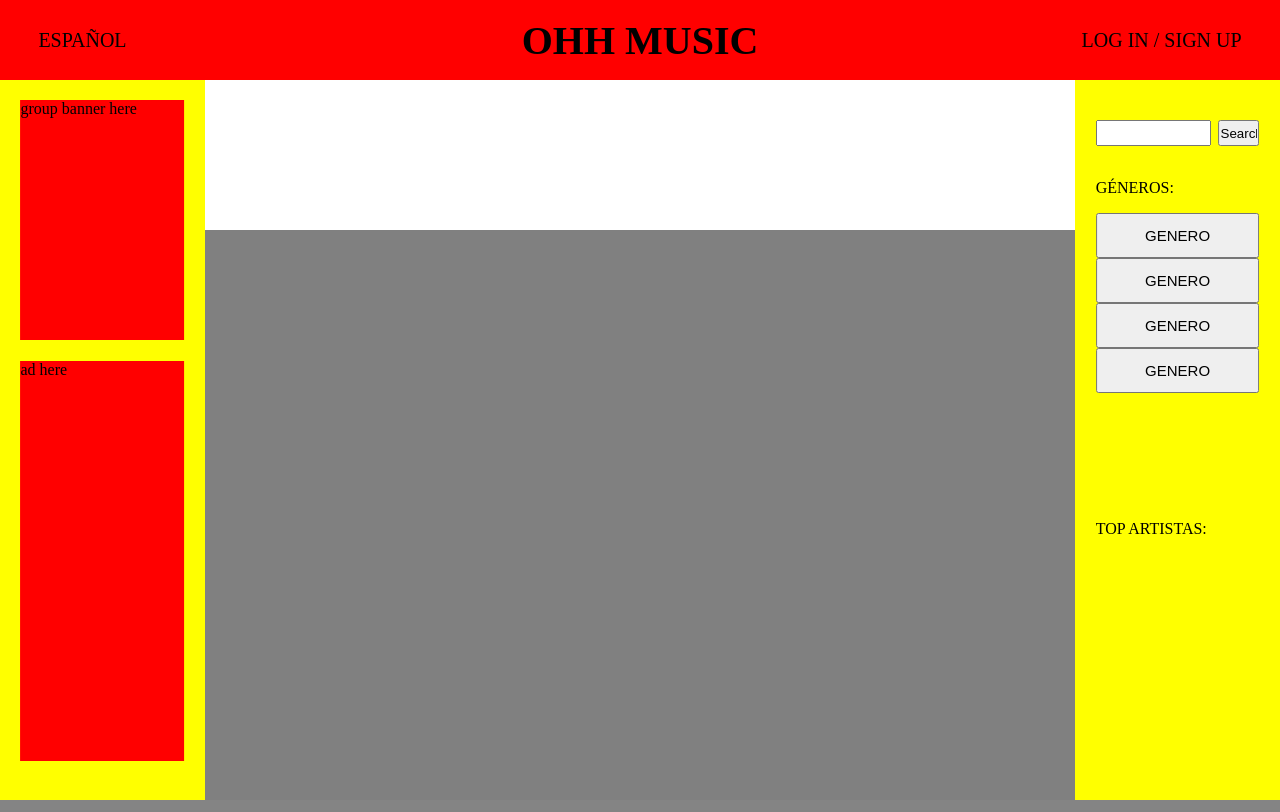
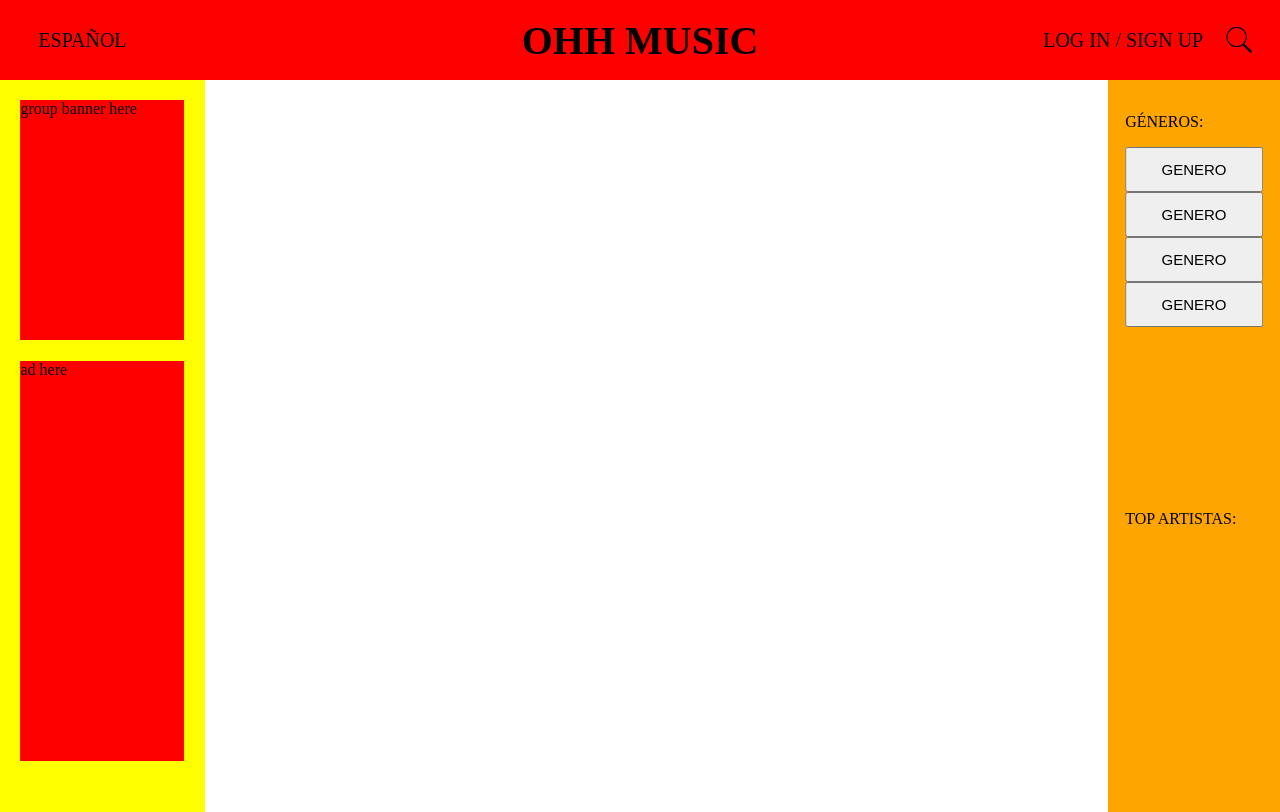
Before and after one commit to Denky230/OhhMusic, a PHP site: page /php/index.php in a window 1280 px wide. Run offline with PHP 8.4, Linux system fonts and the light colour scheme.

Commit message:
- Search integrado en el Header - Frame derecho movido a fr_home.php

```diff
--- a/css/base.css
+++ b/css/base.css
@@ -8,7 +8,7 @@ p {
     line-height: 50px;
 }
 
-body {
+html {
     background-color: gray;
 }
 
@@ -38,12 +38,59 @@ body {
     left: 3%;
 }
 #login {
-    right: 3%;
+    right: 6%;
+}
+
+/* ------------------------------ Search ------------------------------ */
+
+#search_bar {
+    position: absolute;
+
+    height: 56px;
+    width: 400px;
+
+    right: -450px;
+
+    padding: 10px;
+
+    font-size: 20px;
+    transition: all .5s;
+}
+#search_icon {
+    position: absolute;
+
+    height: 30px;
+    width: 30px;
+
+    top: 50%;
+    transform: translateY(-50%);
+    right: 2%;
+}
+#search_icon:hover {
+    cursor: pointer;
+}
+.search_bar_show {
+    transform: translateX(-130%);
+}
+
+/* ------------------------------- Main ------------------------------- */
+
+#main {
+    z-index: -1;
+    position: absolute;
+
+    height: 91.5%;
+    width: 84%;
+
+    top: 80px;
+    left: 16%;
+
+    border: none;
 }
 
 /* ------------------------------- Sides ------------------------------- */
 
-#frame_left, #frame_right {
+#frame_left {
     z-index: -1;
     position: fixed;
 
@@ -72,18 +119,3 @@ body {
 #adBanner_left {
     height: 50%;
 }
-
-#frame_right {
-    left: 84%;
-}
-
-#main {
-    position: absolute;
-
-    width: 68%;
-
-    top: 80px;
-    left: 16%;
-
-    border: none;
-}
--- a/css/home.css
+++ b/css/home.css
@@ -1,37 +1,34 @@
 
-/* ------------------------------ Search ------------------------------ */
+* {
+    margin: 0;
+    padding: 0;
+}
 
-#search {
-    position: relative;
+p {
+    line-height: 50px;
+}
 
-    height: 26px;
-    width: 80%;
-
-    top: 5%;
-    left: 50%;
-    transform: translateX(-50%);
-}
-#search input[type=text] {
-    position: absolute;
-
-    height: 85%;
-    width: 68%;
-}
-#search input[type=submit] {
-    position: absolute;
-
-    height: 100%;
-    width: 25%;
-
-    right: 0;
+body {
+    background-color: white;
 }
 
 /* ---------------------------- Right Frame ---------------------------- */
 
+#frame_right {
+    position: absolute;
+
+    height: 100%;
+    width: 16%;
+
+    left: 84%;
+
+    background-color: orange;
+}
+
 #genres, #topArtists {
     position: relative;
 
-    height: 320px;
+    height: 380px;
     width: 80%;
 
     margin-top: 10%;
@@ -42,7 +39,7 @@
 /* ------------------------------ Genres ------------------------------- */
 
 #genres {
-    margin-top: 28%;
+    margin-top: 10%;
 }
 #genres_btns {
     height: 270px;
--- /dev/null
+++ b/js/search.js
@@ -0,0 +1,8 @@
+var search_icon = document.getElementById('search_icon');
+var search_bar = document.getElementById('search_bar');
+
+search_icon.addEventListener('click', function(){
+    "use strict";
+    search_bar.classList.toggle('search_bar_show');
+    search_bar.focus();
+});
--- a/php/fr_home.php
+++ b/php/fr_home.php
@@ -7,11 +7,25 @@ and open the template in the editor.
 <html>
     <head>
         <meta charset="UTF-8">
-        <link rel="stylesheet" href="../css/base.css"/>
         <link rel="stylesheet" href="../css/home.css"/>
         <title>Home</title>
     </head>
-    <body style="background-color: white">
-
+    <body>
+        <aside id="frame_right">
+            <div id="genres">
+                <p>GÉNEROS:</p>
+                <div id="genres_btns">
+                    <form>
+                        <input type="submit" value="GENERO"><br>
+                        <input type="submit" value="GENERO"><br>
+                        <input type="submit" value="GENERO"><br>
+                        <input type="submit" value="GENERO"><br>
+                    </form>
+                </div>
+            </div>
+            <div id="topArtists">
+                <p>TOP ARTISTAS:</p>
+            </div>
+        </aside>
     </body>
 </html>
--- a/php/index.php
+++ b/php/index.php
@@ -8,7 +8,7 @@ and open the template in the editor.
     <head>
         <meta charset="UTF-8">
         <link rel="stylesheet" href="../css/base.css"/>
-        <link rel="stylesheet" href="../css/home.css"/>
+        <meta name="viewport" content="width=device-width, user-scalable=no, initial-scale=1.0, maximum-scale=1.0, minimum-scale=1.0">
         <title>Home</title>
     </head>
     <body>
@@ -16,33 +16,17 @@ and open the template in the editor.
             <div id="langs">ESPAÑOL</div>
             <div id="title"><h1>OHH MUSIC</h1></div>
             <div id="login">LOG IN / SIGN UP</div>
+            <img id="search_icon" src="../media/search_02.png">
+            <form method="POST">
+                <input id="search_bar" type="text" name="search" placeholder="Busca grupos, conciertos, locales..." required>
+            </form>
         </header>
         <aside id="frame_left">
             <div id="groupBanner_left">group banner here</div>
             <div id="adBanner_left">ad here</div>
         </aside>
-        <aside id="frame_right">
-            <div id="search">
-                <form>
-                    <input type="text" name="search" required>
-                    <input type="submit" value="Search">
-                </form>
-            </div>
-            <div id="genres">
-                <p>GÉNEROS:</p>
-                <div id="genres_btns">
-                    <form>
-                        <input type="submit" value="GENERO"><br>
-                        <input type="submit" value="GENERO"><br>
-                        <input type="submit" value="GENERO"><br>
-                        <input type="submit" value="GENERO"><br>
-                    </form>
-                </div>
-            </div>
-            <div id="topArtists">
-                <p>TOP ARTISTAS:</p>
-            </div>
-        </aside>
         <iframe id="main" src="fr_home.php"></iframe>
+
+        <script src="../js/search.js"></script>
     </body>
 </html>
```
Also changed, not shown: media/search.png (added), media/search_02.png (added).
